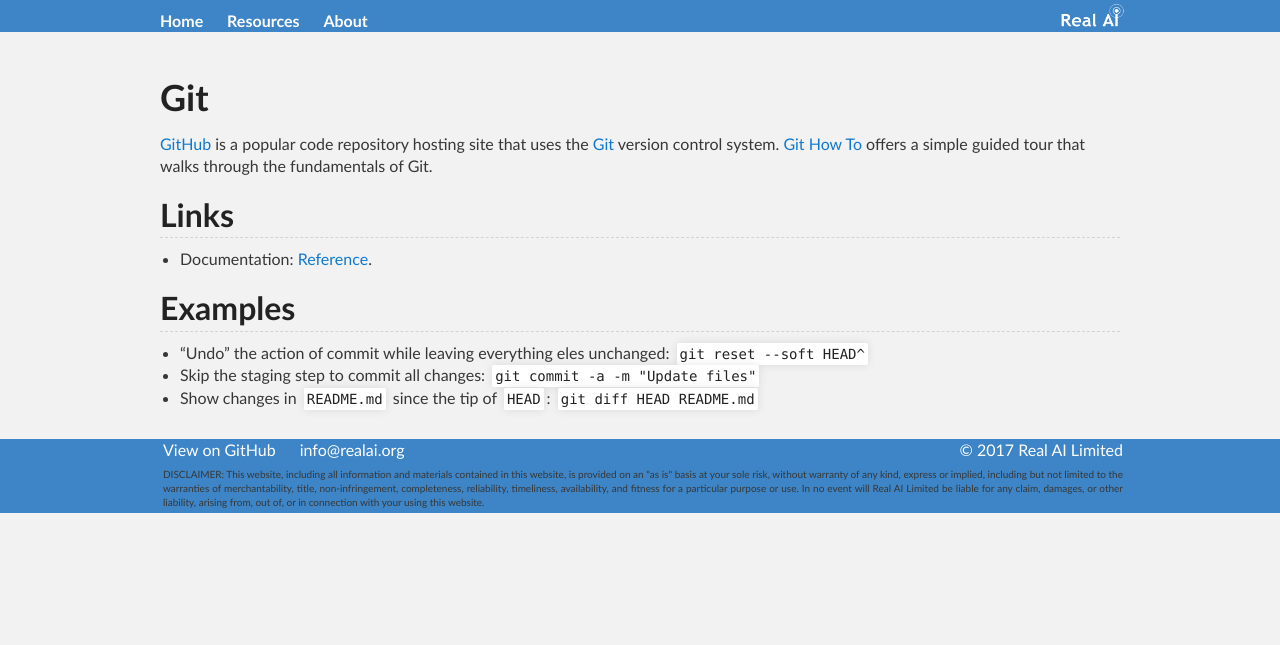
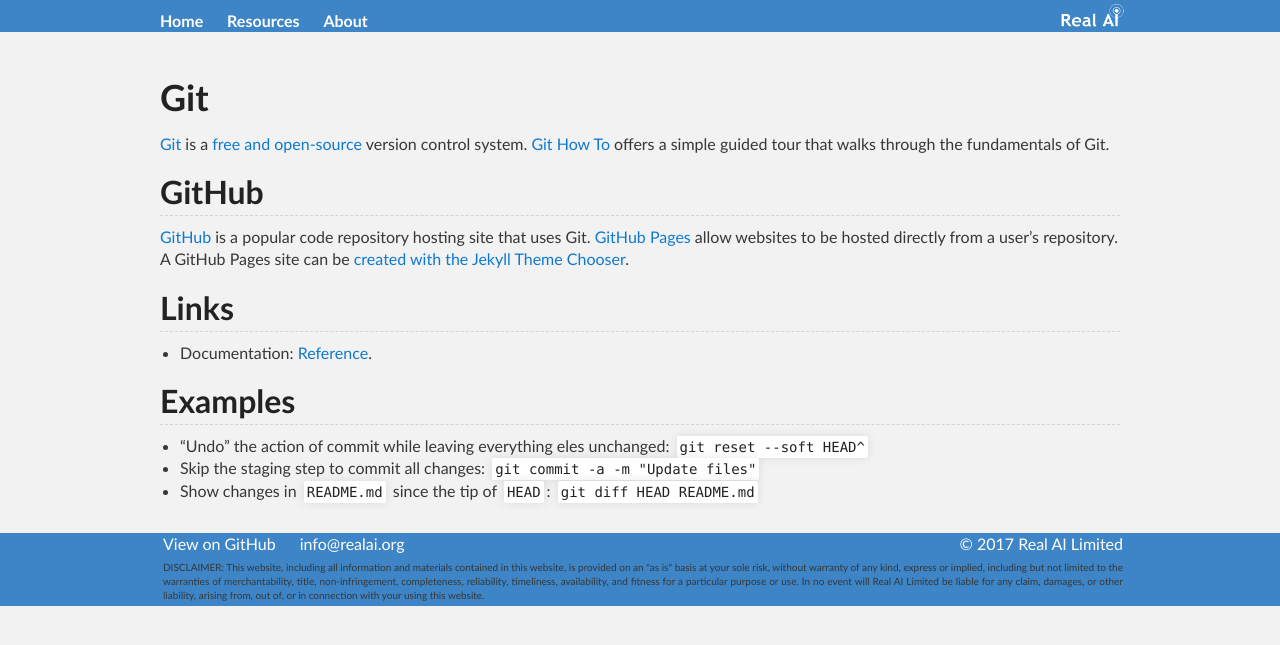
Before and after one commit to Tonywuhk/realai.org, a Jekyll site: the page built from course/tools/git.md, in a window 1280 px wide. Shown: the top 645 px of the page. Built offline with Jekyll 4.4.1, drawn with Linux system fonts in a browser that asks for light colours; our own code applies the rules of GitHub Pages for plain Markdown files; the repository's description, which GitHub fills in, is left out.

Commit message:
Update files

```diff
--- a/course/tools/git.md
+++ b/course/tools/git.md
@@ -4,7 +4,11 @@
 ---
 # Git
 
-[GitHub](https://github.com/) is a popular code repository hosting site that uses the [Git](https://git-scm.com/) version control system. [Git How To](https://githowto.com/) offers a simple guided tour that walks through the fundamentals of Git.
+[Git](https://git-scm.com/) is a [free and open-source](https://git-scm.com/about/free-and-open-source) version control system. [Git How To](https://githowto.com/) offers a simple guided tour that walks through the fundamentals of Git.
+
+## GitHub
+
+[GitHub](https://github.com/) is a popular code repository hosting site that uses Git. [GitHub Pages](https://pages.github.com/) allow websites to be hosted directly from a user's repository. A GitHub Pages site can be [created with the Jekyll Theme Chooser](https://help.github.com/articles/creating-a-github-pages-site-with-the-jekyll-theme-chooser/).
 
 ## Links
 
```
Also changed, not shown: about/admin.md (+1 -1 lines), course/GCE/jupyter.md (+1 -1 lines), course/jupyter/README.md (+1 -1 lines), prosaic.md (+4 -3 lines).
